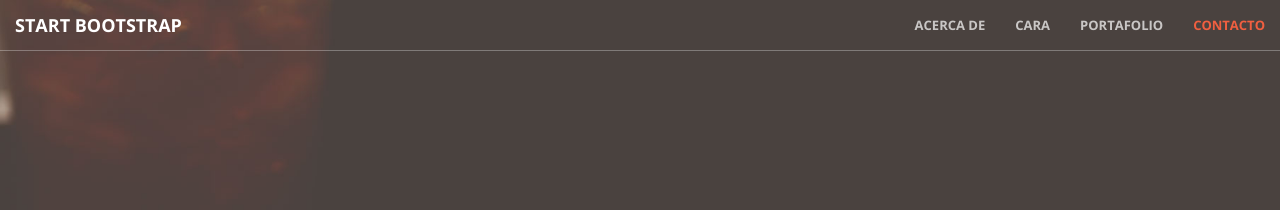
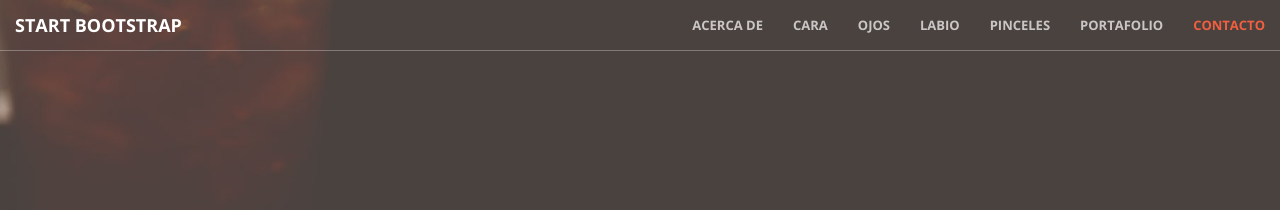
Before and after one commit to KatherineMerchanS/KatherineMerchanS.github.io, a Jekyll site: the page built from index.html, in a window 1280 px wide. Shown: the top 210 px of the page. Built offline with Jekyll 4.4.1, drawn with Linux system fonts in a browser that asks for light colours.

Commit message:
Update nav.html

```diff
--- a/_includes/nav.html
+++ b/_includes/nav.html
@@ -20,6 +20,15 @@
                 <li>
                     <a class="page-scroll" href="#cara">Cara</a>
                 </li>
+                 <li>
+                    <a class="page-scroll" href="#ojos">Ojos</a>
+                </li>
+                 <li>
+                    <a class="page-scroll" href="#labio">Labio</a>
+                </li>
+                 <li>
+                    <a class="page-scroll" href="#pinceles">Pinceles</a>
+                </li>
                 <li>
                     <a class="page-scroll" href="#portafolio">Portafolio</a>
                 </li>
```
